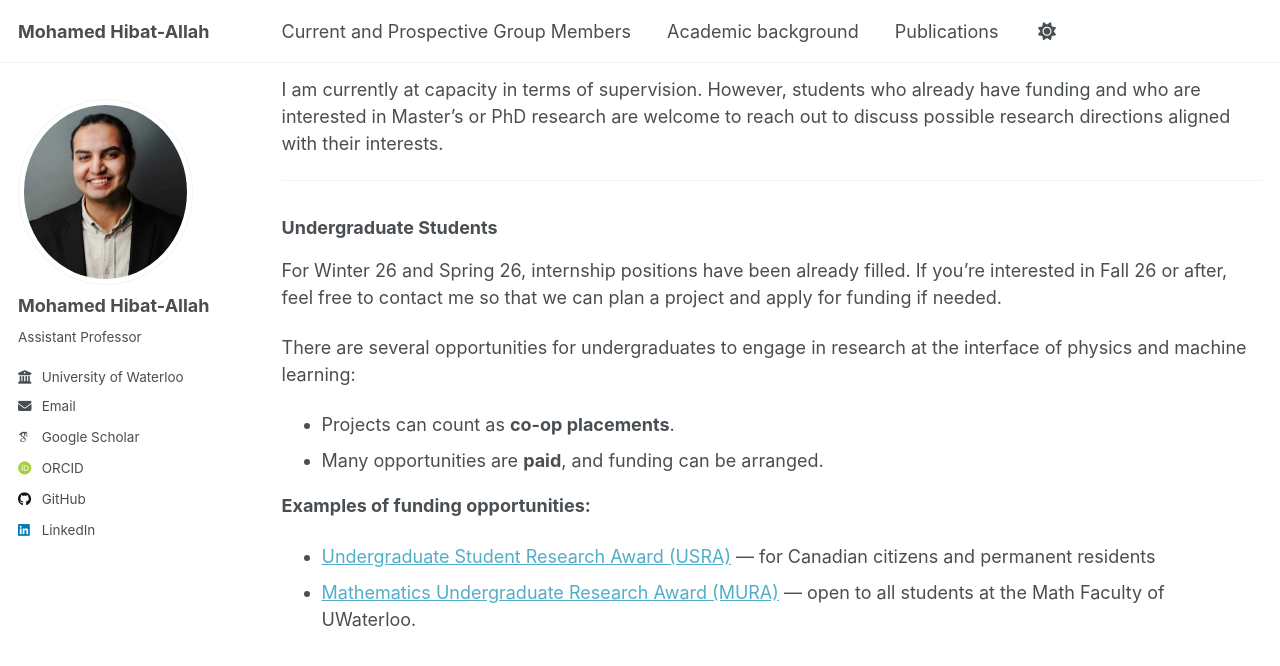
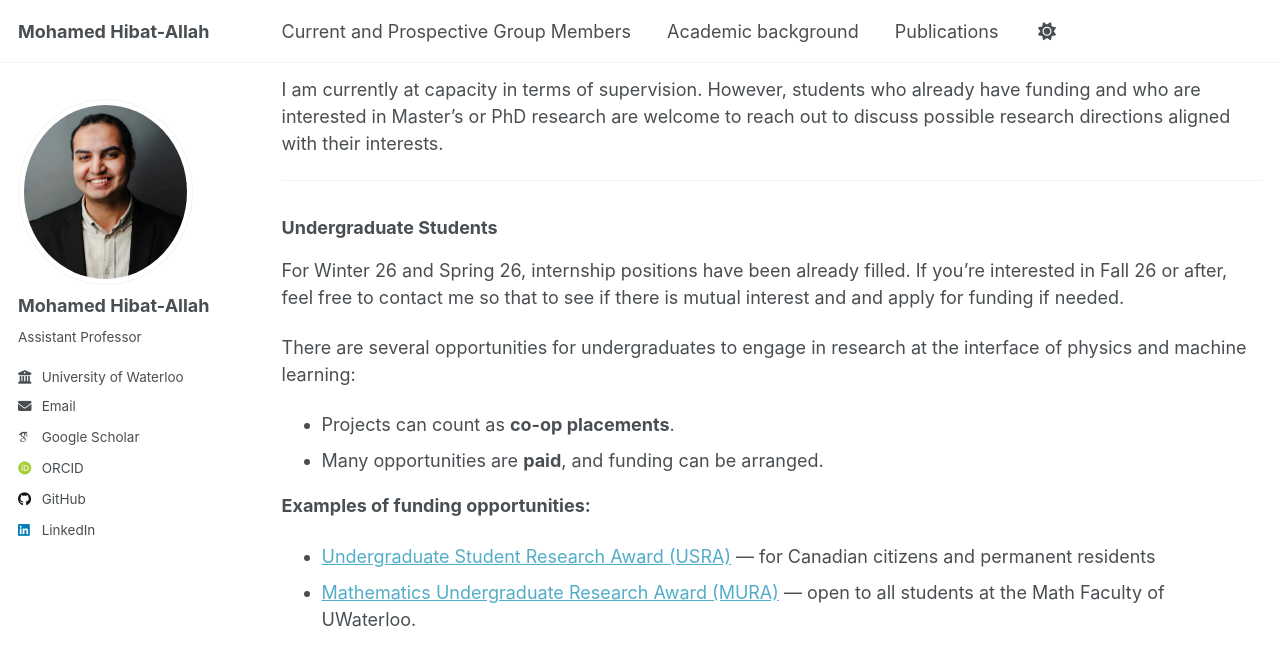
Before and after one commit to mhibatallah/mhibatallah.github.io, a Jekyll site: the page built from _pages/group.md, in a window 1280 px wide and 900 px high, scrolled down 429 px. Shown: the top 666 px of the window. Built offline with Jekyll 4.4.1, drawn with Linux system fonts in a browser that asks for light colours; some web fonts are replaced; a script that is not in the unit is left out.

Commit message:
update group page

```diff
--- a/_pages/group.md
+++ b/_pages/group.md
@@ -39,7 +39,7 @@ I am currently at capacity in terms of supervision. However, students who alread
 
 ### Undergraduate Students
 
-For Winter 26 and Spring 26, internship positions have been already filled. If you're interested in Fall 26 or after, feel free to contact me so that we can plan a project and apply for funding if needed.
+For Winter 26 and Spring 26, internship positions have been already filled. If you're interested in Fall 26 or after, feel free to contact me so that to see if there is mutual interest and and apply for funding if needed.
 
 There are several opportunities for undergraduates to engage in research at the interface of physics and machine learning:
 
```
